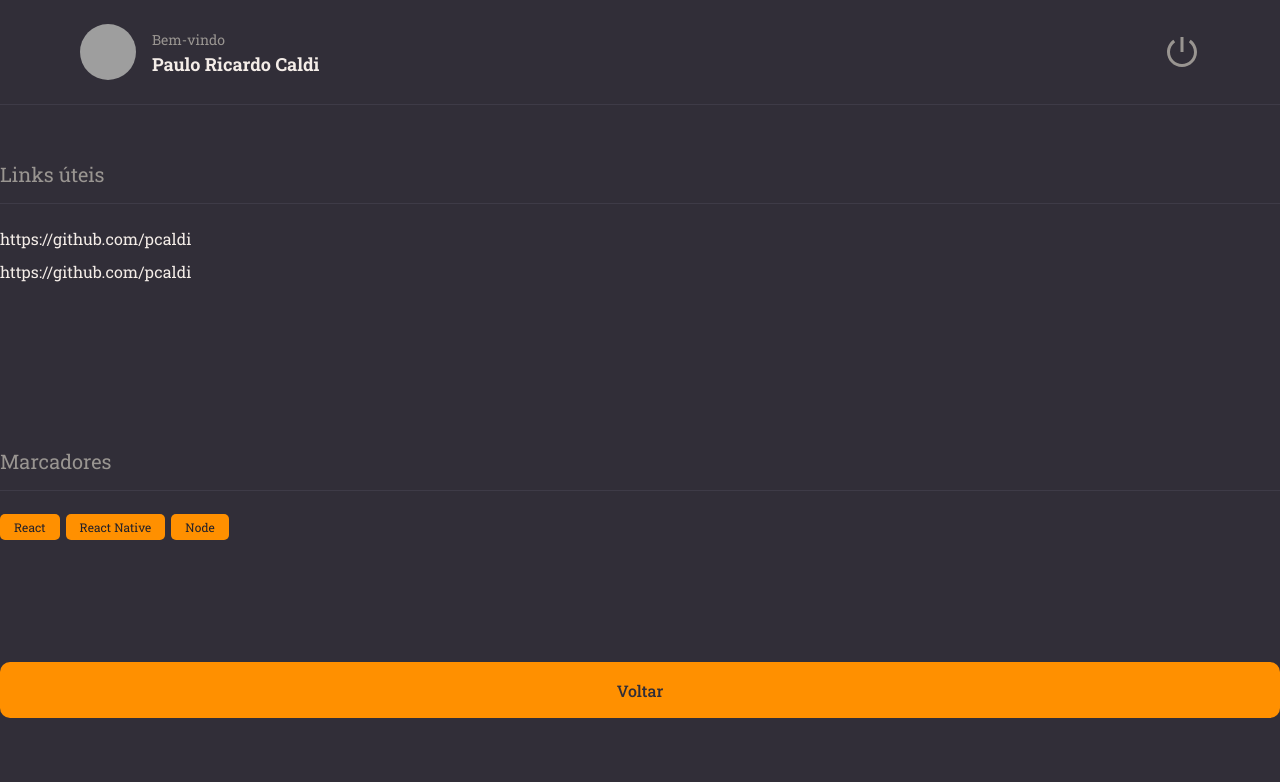
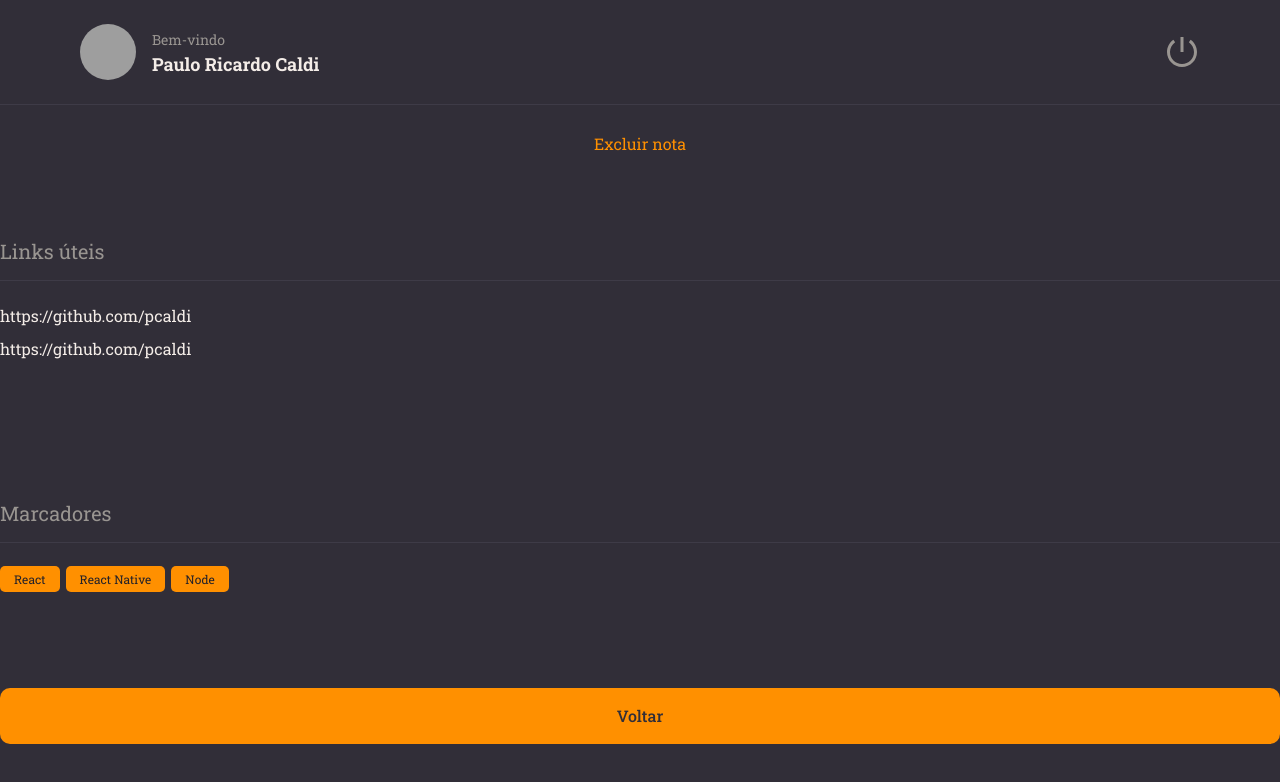
Before and after one commit to pcaldi/rocketNotes, a React (Vite) app: page / in a window 1280 px wide. Shown: the top 782 px of the page. Built offline with nearby package versions, Linux system fonts and the light colour scheme; grey boxes are pictures that could not be loaded.

Commit message:
Criando component ButtonText e aplicando em Details

```diff
--- /dev/null
+++ b/src/components/ButtonText/index.jsx
@@ -0,0 +1,10 @@
+import { Container } from "./styles";
+
+// eslint-disable-next-line react/prop-types
+export function ButtonText({ title, ...rest }) {
+  return (
+    <Container type="button" {...rest}>
+      {title}
+    </Container>
+  )
+}
--- /dev/null
+++ b/src/components/ButtonText/styles.js
@@ -0,0 +1,11 @@
+import styled from "styled-components";
+
+export const Container = styled.button`
+  background: none;
+  border: none;
+
+  color: ${({ theme }) => theme.COLORS.ORANGE};
+  font-size: 16px;
+
+
+`;
--- a/src/pages/Details/index.jsx
+++ b/src/pages/Details/index.jsx
@@ -4,11 +4,13 @@
 import { Button } from "../../components/Button"
 import { Section } from "../../components/Section"
 import { Tag } from "../../components/Tag"
+import { ButtonText } from "../../components/ButtonText"
 
 export function Details() {
   return (
     <Container>
       <Header />
+      <ButtonText title="Excluir nota" />
 
       <Section title="Links úteis">
         <Links>
```
